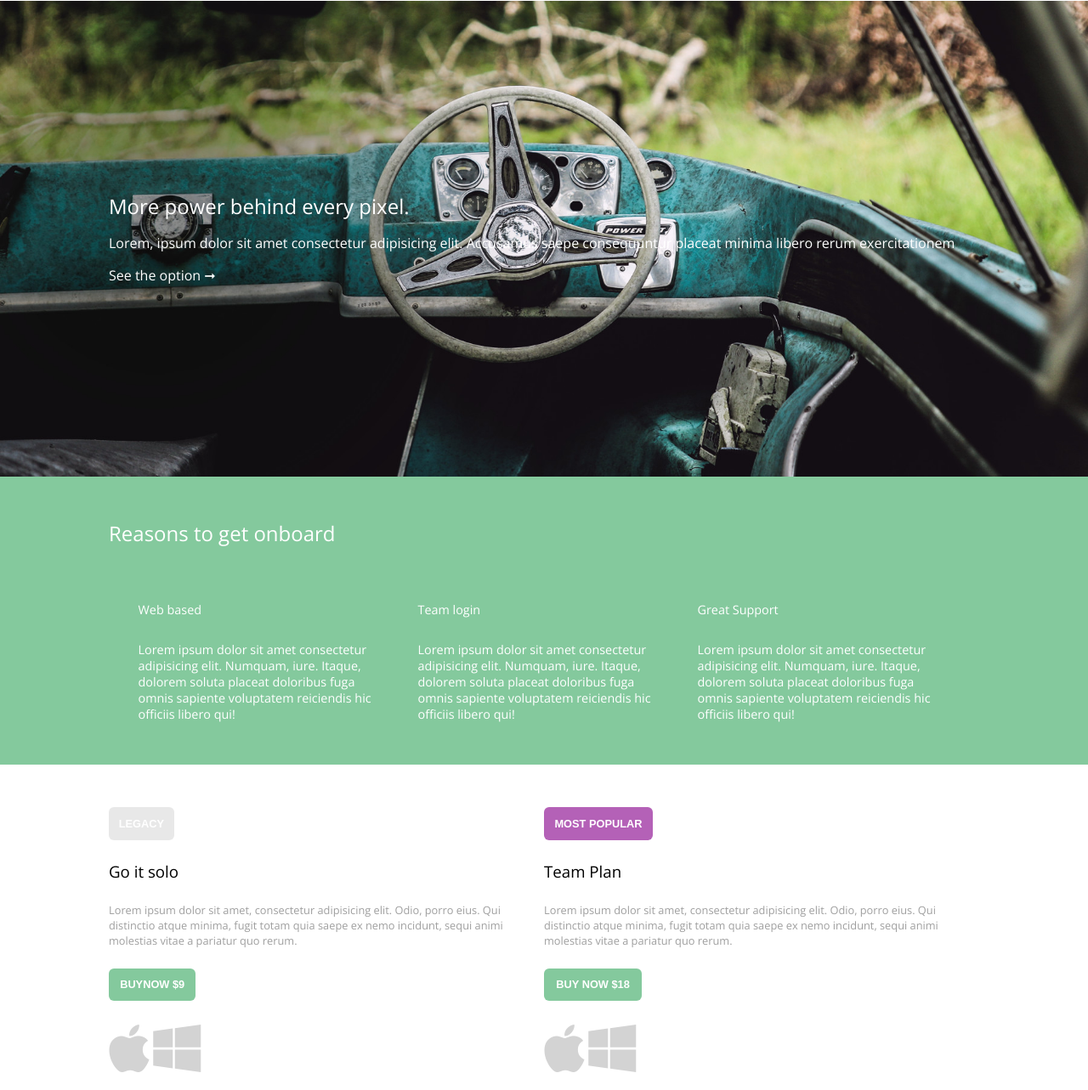
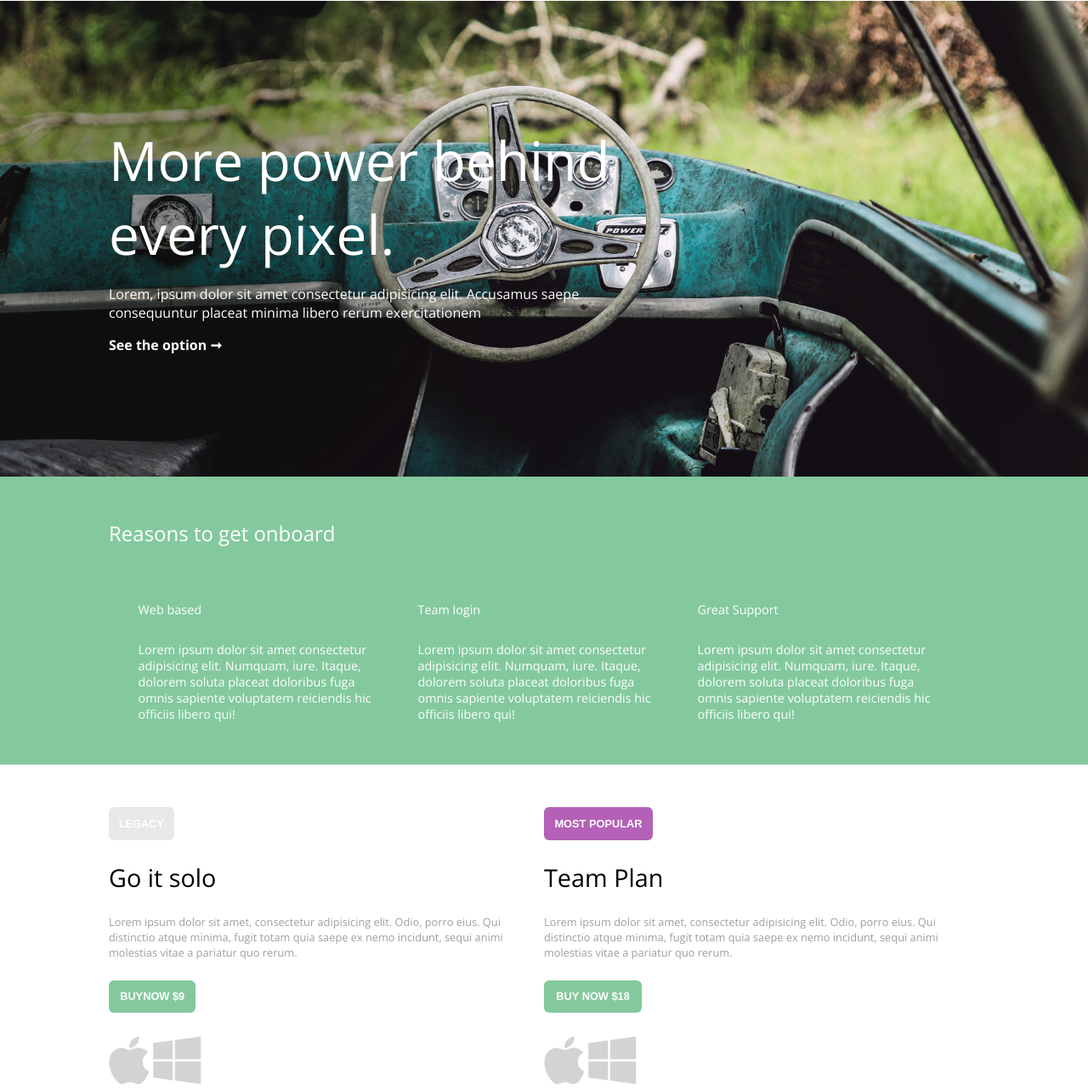
Before and after one commit to aminehadefdev/P3_C2_Interface_statique_adaptable, a plain HTML site: page index.html in a window 1280 px wide. Shown: the part 2145-3428 px from the top of the page at 85% size. Drawn offline with nearby package versions, Linux system fonts and the light colour scheme.

Commit message:
add responsive tablette

```diff
--- a/css/style_mobille.css
+++ b/css/style_mobille.css
@@ -226,6 +226,9 @@ footer{
 .container-input-footer input{
     width: 100%;
     border: white;
+
+    border-bottom-left-radius: 5px;
+    border-top-left-radius: 5px;
 }
 
 .container-input-footer button{
--- a/css/style_tablette.css
+++ b/css/style_tablette.css
@@ -39,4 +39,17 @@
         column-gap: 7em;
         justify-content: start;
     }
+    .title-more{
+        font-size: 4em;
+        width: 61%;
+    }
+    #more div p{
+        width: 61%;
+    }
+    #more div a{
+        font-weight: bold;
+    }
+    .container-item-5-items h3{
+        font-size: 1.8em;
+    }
 }
--- a/index.html
+++ b/index.html
@@ -104,7 +104,7 @@
 
         <div class="super-container" id="more">
             <div class="container">
-                <h2 class="title-article">More power behind every pixel.</h2>
+                <h2 class="title-article title-more">More power behind every pixel.</h2>
                 <p>Lorem, ipsum dolor sit amet consectetur adipisicing elit. Accusamus saepe consequuntur placeat minima libero rerum exercitationem</p>
                 <a href="#">See the option &#x279E;</a>
             </div>
```
